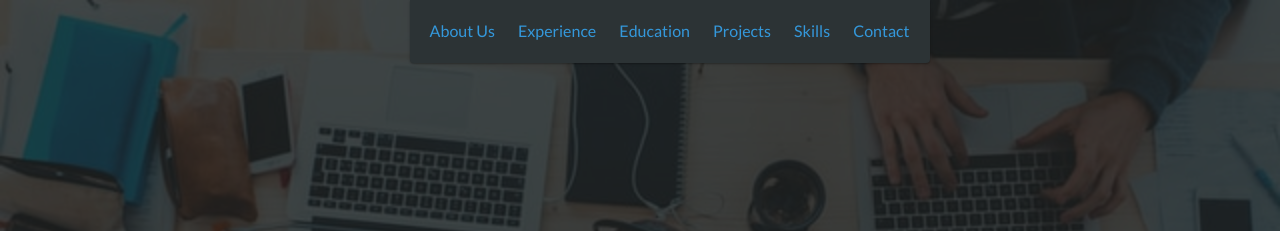
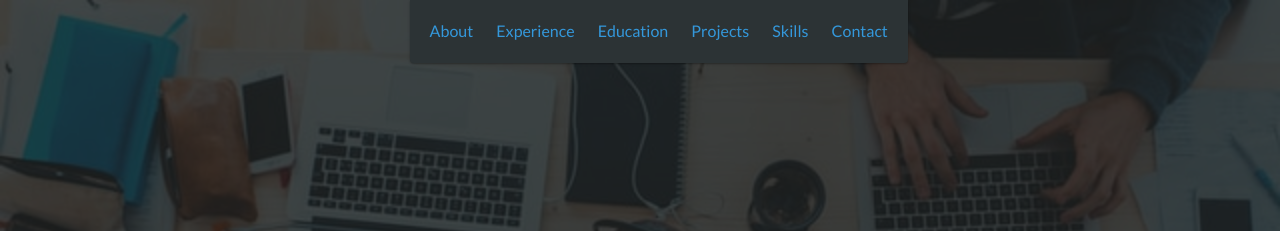
Before and after one commit to sarveshwaran1678/Online_Portfolio, a website: page index.html in a window 1280 px wide. Shown: the top 231 px of the page. Drawn offline with nearby package versions, Linux system fonts and the light colour scheme.

Commit message:
spelling of about

```diff
--- a/index.html
+++ b/index.html
@@ -25,7 +25,7 @@
         </div>
         <ul id="menu" class="fixed-top shadow">
             <li>
-                <a href="#about">About Us</a>
+                <a href="#about">About</a>
             </li>
             <li>
                 <a href="#experience">Experience</a>
```
